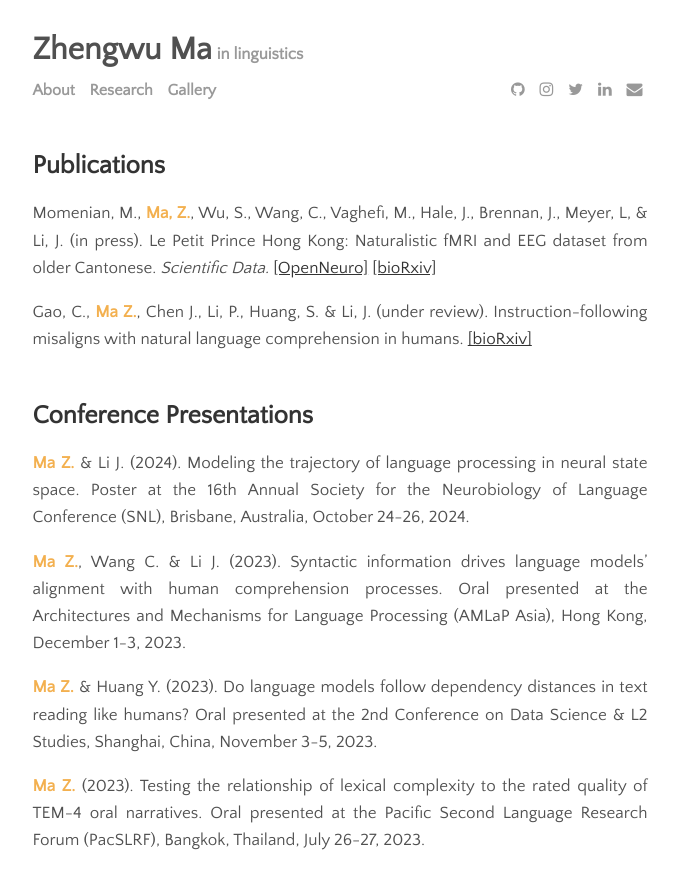
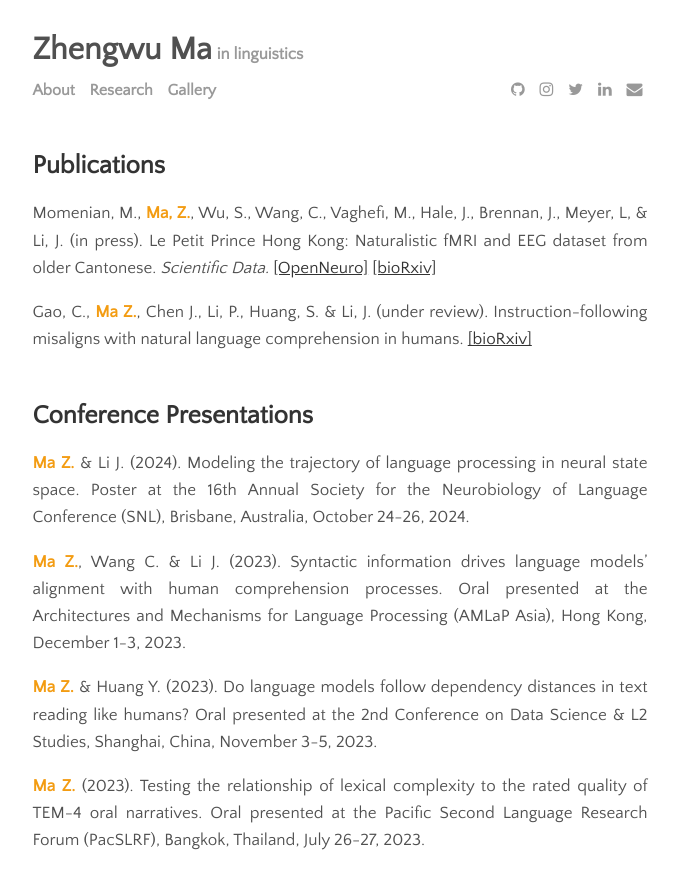
Before and after one commit to zhengwuma/zhengwuma.github.io, a Jekyll site: the page built from menu/research.md, in a window 1280 px wide. Shown: the top 880 px of the page, without its empty margins (300-979 px from the left). Built offline with Jekyll 4.4.1, drawn with Linux system fonts in a browser that asks for light colours.

Commit message:
Update research.md

```diff
--- a/menu/research.md
+++ b/menu/research.md
@@ -5,18 +5,18 @@ permalink: /research
 ---
 
 ## Publications
-Momenian, M., <span style="color: #f3b04f;"><strong>Ma, Z.</strong></span>, Wu, S., Wang, C., Vaghefi, M., Hale, J., Brennan, J., Meyer, L, & Li, J. (in press). Le Petit Prince Hong Kong: Naturalistic fMRI and EEG dataset from older Cantonese. _Scientific Data._ <a href="https://openneuro.org/datasets/ds004718/versions/1.1.0">[OpenNeuro]</a> <a href="https://www.biorxiv.org/content/10.1101/2024.04.24.590842v1">[bioRxiv]</a>
+Momenian, M., <span style="color: #f39c12;"><strong>Ma, Z.</strong></span>, Wu, S., Wang, C., Vaghefi, M., Hale, J., Brennan, J., Meyer, L, & Li, J. (in press). Le Petit Prince Hong Kong: Naturalistic fMRI and EEG dataset from older Cantonese. _Scientific Data._ <a href="https://openneuro.org/datasets/ds004718/versions/1.1.0">[OpenNeuro]</a> <span style="color:lightgray;"><a href="https://www.biorxiv.org/content/10.1101/2024.04.24.590842v1">[bioRxiv]</a></span>
 
-Gao, C., <span style="color: #f3b04f;"><strong>Ma Z.</strong></span>, Chen J., Li, P., Huang, S. & Li, J. (under review). Instruction-following misaligns with natural language comprehension in humans. <a href="https://www.biorxiv.org/content/10.1101/2024.08.15.608196v1">[bioRxiv]</a>
+Gao, C., <span style="color: #f39c12;"><strong>Ma Z.</strong></span>, Chen J., Li, P., Huang, S. & Li, J. (under review). Instruction-following misaligns with natural language comprehension in humans. <span style="color:lightgray;"><a href="https://www.biorxiv.org/content/10.1101/2024.08.15.608196v1">[bioRxiv]</a></span>
 <br><br>
 ## Conference Presentations
-<span style="color: #f3b04f;"><strong>Ma Z.</strong></span> & Li J. (2024). Modeling the trajectory of language processing in neural state space. Poster at the 16th Annual Society for the Neurobiology of Language Conference (SNL), Brisbane, Australia, October 24-26, 2024.
+<span style="color: #f39c12;"><strong>Ma Z.</strong></span> & Li J. (2024). Modeling the trajectory of language processing in neural state space. Poster at the 16th Annual Society for the Neurobiology of Language Conference (SNL), Brisbane, Australia, October 24-26, 2024.
 
-<span style="color: #f3b04f;"><strong>Ma Z.</strong></span>, Wang C. & Li J. (2023). Syntactic information drives language models’ alignment with human comprehension processes. Oral presented at the Architectures and Mechanisms for Language Processing (AMLaP Asia), Hong Kong, December 1-3, 2023.
+<span style="color: #f39c12;"><strong>Ma Z.</strong></span>, Wang C. & Li J. (2023). Syntactic information drives language models’ alignment with human comprehension processes. Oral presented at the Architectures and Mechanisms for Language Processing (AMLaP Asia), Hong Kong, December 1-3, 2023.
 
-<span style="color: #f3b04f;"><strong>Ma Z.</strong></span> & Huang Y. (2023). Do language models follow dependency distances in text reading like humans? Oral presented at the 2nd Conference on Data Science & L2 Studies, Shanghai, China, November 3-5, 2023.
+<span style="color: #f39c12;"><strong>Ma Z.</strong></span> & Huang Y. (2023). Do language models follow dependency distances in text reading like humans? Oral presented at the 2nd Conference on Data Science & L2 Studies, Shanghai, China, November 3-5, 2023.
 
-<span style="color: #f3b04f;"><strong>Ma Z.</strong></span> (2023). Testing the relationship of lexical complexity to the rated quality of TEM-4 oral narratives. Oral presented at the Pacific Second Language Research Forum (PacSLRF), Bangkok, Thailand, July 26-27, 2023.
+<span style="color: #f39c12;"><strong>Ma Z.</strong></span> (2023). Testing the relationship of lexical complexity to the rated quality of TEM-4 oral narratives. Oral presented at the Pacific Second Language Research Forum (PacSLRF), Bangkok, Thailand, July 26-27, 2023.
 <br><br>
 ## Something about my learning
 You can find my linguistics learning experience <a href="https://zhengwuma.github.io/learning.html">here</a>.
```
